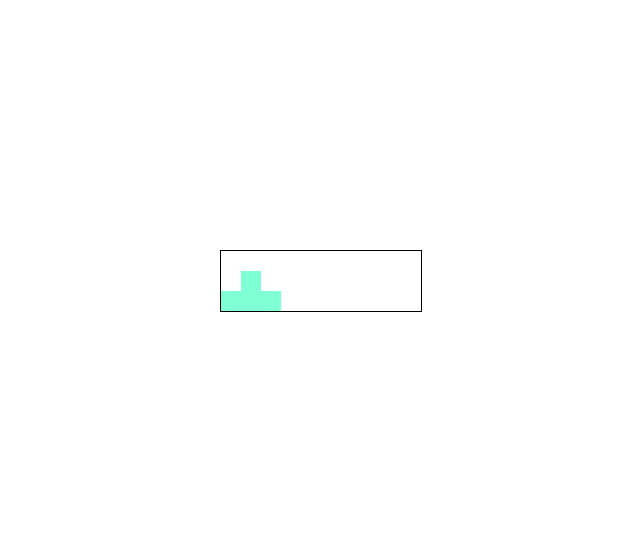
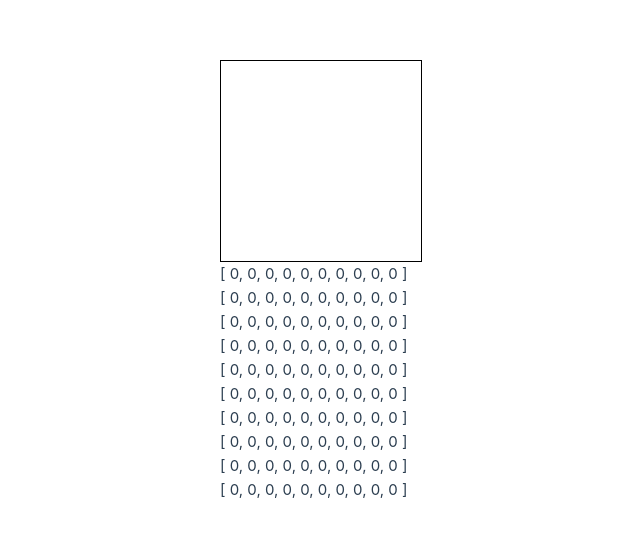
Before and after one commit to s19013/tetris-vue, a Vue app: page / in a window 1280 px wide. Shown: the part 119-656 px from the top of the page, without its empty margins (218-858 px from the left). Built offline with nearby package versions, Linux system fonts and the light colour scheme.

Commit message:
jsファイルから出力された配列をもとに描画する

```diff
--- a/src/App.vue
+++ b/src/App.vue
@@ -1,16 +1,14 @@
 <script>
 import Field from './components/Field.vue'
+import Tetris from '@/Tetris.js'
 export default{
   components:{
     Field,
   },
   data() {
     return {
-      field:[
-        [0,0,0,0,0,0,0,0,0,0],
-        [0,1,0,0,0,0,0,0,0,0],
-        [1,1,1,0,0,0,0,0,0,0],
-      ]
+      tetris:new Tetris(),
+      field:[],
     }
   },
   methods:{
@@ -18,13 +16,23 @@ export default{
   },
   watch:{
 
-  }
+  },
+  mounted() {
+    this.$nextTick(function () {
+      this.field = this.tetris.display()
+    })
+  },
 }
 </script>
 
 <template>
   <main>
     <Field :field="field"></Field>
+    <!-- <pre>{{ field }}</pre> -->
+    <div v-for="(line,index) in field" :key = index>
+      {{ line }}
+    </div>
+
   </main>
 </template>
 
```
